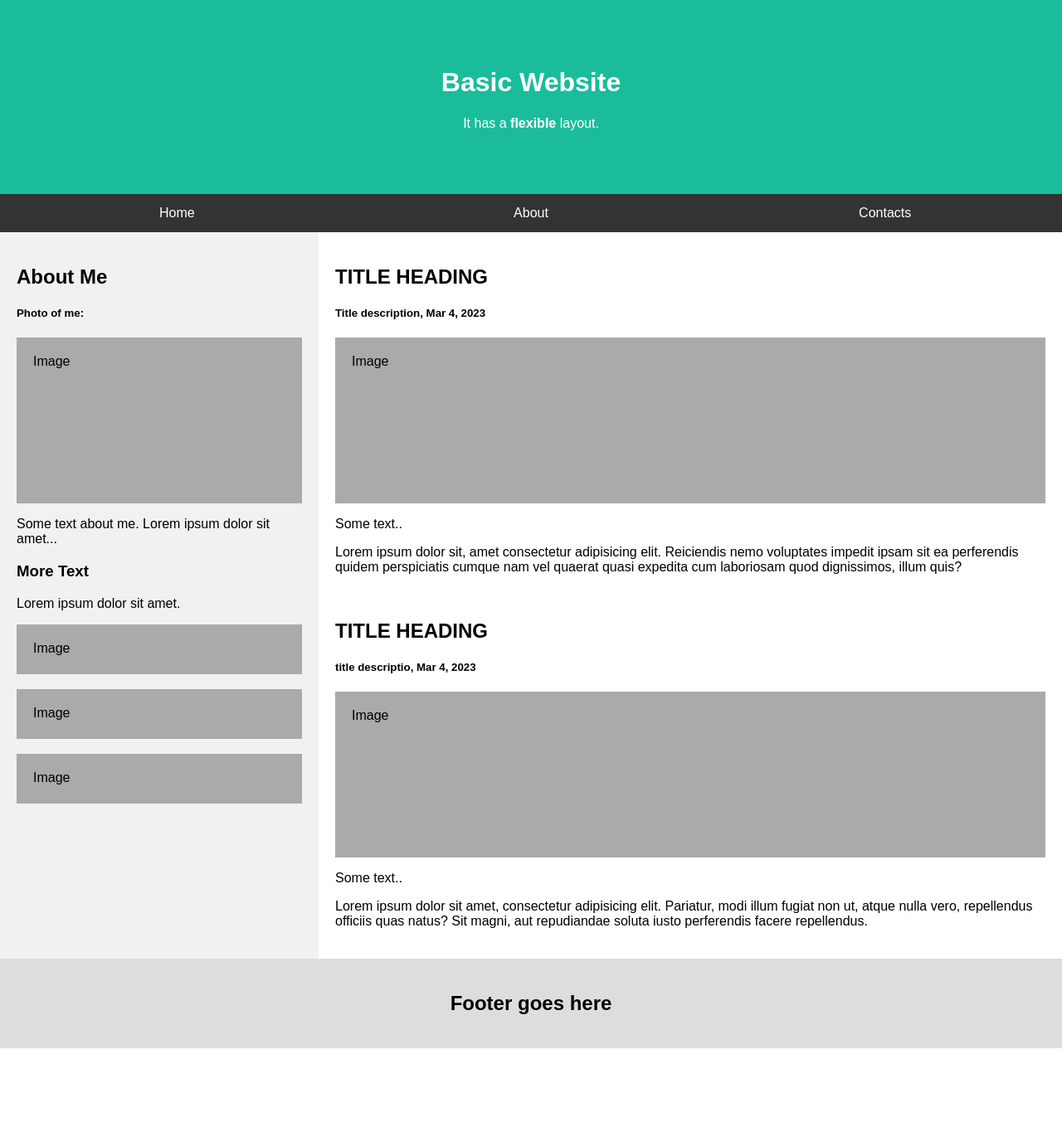
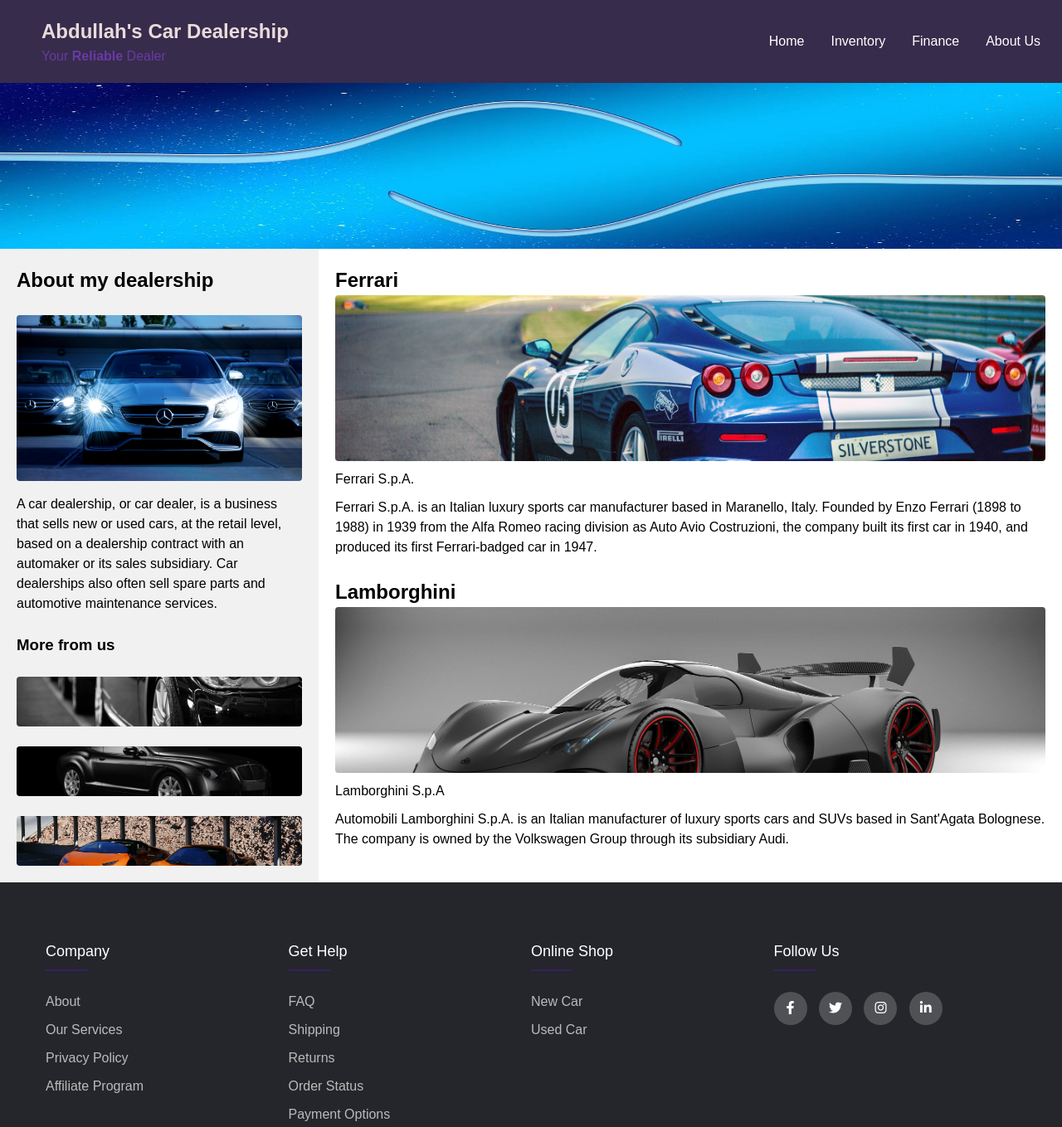
Before and after one commit to bahersadat/myBasicWebsite, a plain HTML site: page index.html in a window 1280 px wide. Shown: the whole page at 83% size. Before the commit the page ends 1264 px from the top, so only its background shows below. Drawn offline with Linux system fonts and the light colour scheme.

Commit message:
from layout to car dealership

```diff
--- a/index.html
+++ b/index.html
@@ -6,60 +6,107 @@
     <meta name="viewport" content="width=device-width, initial-scale=1.0">
     <title>Responsive Website</title>
     <link rel="stylesheet" href="styles.css">
+    <link rel="stylesheet" href="https://cdnjs.cloudflare.com/ajax/libs/font-awesome/6.3.0/css/all.min.css">
 </head>
 <body>
     <!-- Header -->
     <header>
-        <h1>Basic Website</h1>
-        <p>It has a <b>flexible</b> layout.</p>
+        <div class="logo">
+            <h2>Abdullah's Car Dealership</h2>
+            <p>Your <b>Reliable</b> Dealer</p>
+        </div>
+
+        <nav class="navbar">
+            <ul>
+                <li><a href="#">Home</a></li>
+                <li><a href="#">Inventory</a></li>
+                <li><a href="#">Finance</a></li>
+                <li><a href="#">About Us</a>
+                    <ul class="dropdown">
+                        <li><a href="#">About</a></li>
+                        <li><a href="#">Review</a></li>
+                    </ul>
+                </li>
+            </ul>
+        </nav>
     </header>
-    <!-- nav section -->
-    <section class="navbar">
-        <ul>
-            <li><a href="#">Home</a></li>
-            <li><a href="#">About</a></li>
-            <li><a href="#">Contacts</a>
-                <ul class="dropdown">
-                    <li><a href="#">User a</a></li>
-                    <li><a href="#">User b</a></li>
-                    <li><a href="#">User c</a></li>
-                </ul>
-            </li>
-        </ul>
+    <!-- banner section -->
+    <section class="banner">
+        <img src="./resources/banner.jpg" alt="banner">
     </section>
 
     <!-- content section -->
     <section class="row">
 
         <div class="side">
-            <h2>About Me</h2>
-            <h5>Photo of me:</h5>
-            <div class="fakeimg me">Image</div>
-            <p>Some text about me. Lorem ipsum dolor sit amet...</p>
-            <h3>More Text</h3>
-            <p>Lorem ipsum dolor sit amet.</p>
-            <div class="fakeimg" style="height: 60px;">Image</div><br>
-            <div class="fakeimg" style="height: 60px;">Image</div><br>
-            <div class="fakeimg" style="height: 60px;">Image</div>
+            <h2>About my dealership</h2><br>
+
+            <div class="fakeimg me">
+                <!-- <img src="./resources/myCarDealership.jpg" alt=""> -->
+            </div>
+            <p>A car dealership, or car dealer, is a business that sells new or used cars, at the retail level, based on a dealership contract with an automaker or its sales subsidiary. Car dealerships also often sell spare parts and automotive maintenance services.</p><br>
+            <h3>More from us</h3><br>
+
+            <div class="fakeimg side1" style="height: 60px;"></div><br>
+            <div class="fakeimg side2" style="height: 60px;"></div><br>
+            <div class="fakeimg side3" style="height: 60px;"></div>
         </div>
         <main>
-            <h2>TITLE HEADING</h2>
-            <h5>Title description, Mar 4, 2023</h5>
-            <div class="fakeimg mainImg">Image</div>
-            <p>Some text..</p>
-            <p>Lorem ipsum dolor sit, amet consectetur adipisicing elit. Reiciendis nemo voluptates impedit ipsam sit ea perferendis quidem perspiciatis cumque nam vel quaerat quasi expedita cum laboriosam quod dignissimos, illum quis?</p><br>
-            <h2>TITLE HEADING</h2>
-            <h5>title descriptio, Mar 4, 2023</h5>
-            <div class="fakeimg mainImg">Image</div>
-            <p>Some text..</p>
-            <p>Lorem ipsum dolor sit amet, consectetur adipisicing elit. Pariatur, modi illum fugiat non ut, atque nulla vero, repellendus officiis quas natus? Sit magni, aut repudiandae soluta iusto perferendis facere repellendus.</p>
+            <h2>Ferrari</h2>
+
+            <div class="fakeimg ferrari"></div>
+            <p>Ferrari S.p.A.</p>
+            <p>Ferrari S.p.A. is an Italian luxury sports car manufacturer based in Maranello, Italy. Founded by Enzo Ferrari (1898 to 1988) in 1939 from the Alfa Romeo racing division as Auto Avio Costruzioni, the company built its first car in 1940, and produced its first Ferrari-badged car in 1947.</p><br>
+            <h2>Lamborghini</h2>
+
+            <div class="fakeimg lamborghini"></div>
+            <p>Lamborghini S.p.A</p>
+            <p>Automobili Lamborghini S.p.A. is an Italian manufacturer of luxury sports cars and SUVs based in Sant'Agata Bolognese. The company is owned by the Volkswagen Group through its subsidiary Audi.</p>
         </main>
 
     </section>
 
     <!-- footer -->
-    <footer>
-        <h2>Footer goes here</h2>
+    <footer class="footer">
+        <div class="container">
+            <div class="row">
+                <div class="footer-col">
+                    <h4>company</h4>
+                    <ul>
+                        <li><a href="#">about</a></li>
+                        <li><a href="#">our services</a></li>
+                        <li><a href="#">privacy policy</a></li>
+                        <li><a href="#">affiliate program</a></li>
+                    </ul>
+                </div>
+                <div class="footer-col">
+                    <h4>get help</h4>
+                    <ul>
+                        <li><a href="#">FAQ</a></li>
+                        <li><a href="#">shipping</a></li>
+                        <li><a href="#">returns</a></li>
+                        <li><a href="#">order status</a></li>
+                        <li><a href="#">payment options</a></li>
+                    </ul>
+                </div>
+                <div class="footer-col">
+                    <h4>online shop</h4>
+                    <ul>
+                        <li><a href="#">new car</a></li>
+                        <li><a href="#">used car</a></li>
+                    </ul>
+                </div>
+                <div class="footer-col">
+                    <h4>follow us</h4>
+                    <div class="social-links">
+                       <a href="#"><i class="fab fa-facebook-f"></i></a>
+                       <a href="#"><i class="fab fa-twitter"></i></a>
+                       <a href="#"><i class="fab fa-instagram"></i></a>
+                       <a href="#"><i class="fab fa-linkedin-in"></i></a>
+                    </div>
+                </div>
+            </div>
+        </div>
     </footer>
 
 
--- a/styles.css
+++ b/styles.css
@@ -1,23 +1,53 @@
 *{
     box-sizing: border-box;
+    margin: 0;
+    padding: 0;
 }
+
+@import url('https://fonts.googleapis.com/css2?family=Montserrat:ital,wght@0,400;0,700;0,900;1,400&family=Poppins:wght@300;400;500;600;700&display=swap');
+
 body{
     font-family: Arial;
-    margin: 0;
+    line-height: 1.5;
+    font-family: 'Poppins', sans-serif;
+
 }
 
 /* Header/logo title */
 header {
-    padding: 60px;
-    text-align: center;
-    background: #1abc9c;
-    color: white;
+    display: flex;
+    background-color: #372c4b;
+    align-items: center;
+    height: auto;
+
 }
 .navbar{
-    background-color: #333;
+    width: 60%;
+    padding-right: 10px;
+}
+.logo {
+    width: 50%;
+    margin-left: 30px;
+    padding: 20px;
+}
+.logo h2 {
+    color: rgb(233, 219, 219);
+}
+.logo p {
+    color: rgb(105, 57, 168);
+}
+.banner {
+    width: 100%;
+    height: 200px;
+}
+.banner img {
+    width:100%;
+    max-height: 100%;
+
 }
 .navbar ul{
     display: flex;
+    justify-content: flex-end;
     list-style: none;
     margin: 0;
     padding: 0;
@@ -25,7 +55,6 @@ header {
 
 .navbar ul li {
     position: relative;
-    width: 100%;
     text-align: center;
 }
 .navbar a {
@@ -72,9 +101,46 @@ header {
 }
 .fakeimg.me {
     height: 200px;
+    background-image: url(./resources/myCarDealership.jpg);
+    background-size: cover;
+    background-position: center;
+    border-radius: 4px;
+    margin-bottom: 1rem;
 }
-.fakeimg.mainImg {
+.fakeimg.side1 {
+    background-image: url(./resources/1.jpg);
+    background-size: cover;
+    background-position: center;
+    border-radius: 4px;
+}
+.fakeimg.side2 {
+    background-image: url(./resources/2.jpg);
+    background-size: cover;
+    background-position: center;
+    border-radius: 4px;
+}
+.fakeimg.side3 {
+    background-image: url(./resources/3.jpg);
+    background-size: cover;
+    background-position: center;
+    border-radius: 4px;
+}
+.fakeimg.ferrari {
+    background-image: url(./resources/ferrari.jpg);
     height: 200px;
+    background-size: cover;
+    background-position: center;
+    border-radius: 4px;
+}
+.fakeimg.lamborghini {
+    background-image: url(./resources/lamborghini.jpg);
+    height: 200px;
+    background-size: cover;
+    background-position: center;
+    border-radius: 4px;
+}
+main > p {
+    margin-top: 10px;
 }
 /* creating 2 unequal columns */
 /* Sidebar/left */
@@ -91,12 +157,6 @@ main {
     width: 100%;
     padding: 20px;
 }
-/* footer */
-footer {
-    padding: 20px;
-    text-align: center;
-    background-color: #ddd;
-}
 
 /* responsive layout */
 @media screen and (max-width: 700px) {
@@ -104,3 +164,97 @@ footer {
         flex-direction: column;
     }
 }
+
+/* footer */
+/* footer {
+    padding: 20px;
+    text-align: center;
+    background-color: #ddd;
+} */
+.container {
+    max-width: 1170px;
+    margin: auto;
+}
+
+.footer{
+    background-color: #24262b;
+    padding: 70px 0;
+}
+
+.footer ul{
+    list-style: none;
+}
+.footer .row {
+    display: flex;
+    flex-wrap: wrap;
+}
+.footer-col {
+    width: 25%;
+}
+.footer-col h4 {
+    font-size: 18px;
+    color: #ffffff;
+    text-transform: capitalize;
+    margin-bottom: 35px;
+    font-weight: 500;
+    position: relative;
+
+}
+.footer-col h4::before {
+    content: '';
+    position: absolute;
+    left: 0;
+    bottom: -10px;
+    background-color: #391e63;
+    height: 2px;
+    box-sizing: border-box;
+    width: 50px;
+}
+.footer-col ul li:not(:last-child) {
+    margin-bottom: 10px;
+}
+.footer-col ul li a {
+    font-size: 16px;
+    text-transform: capitalize;
+    color: #ffff;
+    text-decoration: none;
+    font-weight: 300;
+    color: #bbb;
+    display: block;
+    transition: all 0.3s ease;
+}
+.footer-col ul li a:hover {
+    color: #ffffff;
+    padding-left: 8px;
+}
+.footer-col .social-links a {
+    display: inline-block;
+    height: 40px;
+    width: 40px;
+    background-color: rgba(255, 255, 255, 0.2);
+    margin: 0 10px 10px 0;
+    text-align: center;
+    line-height: 40px;
+    border-radius: 50%;
+    color: #fff;
+    transition: all 0.5s ease;
+
+}
+.footer-col .social-links a:hover {
+    color: #24262b;
+    background-color: #fff;
+
+}
+/* responsive */
+@media screen and (max-width: 767px) {
+    .footer-col {
+        width: 50%;
+        margin-bottom: 30px;
+    }
+}
+@media screen and (max-width: 574px) {
+    .footer-col {
+        width: 100%;
+        margin-bottom: 30px;
+    }
+}
```
Also changed, not shown: resources/1.jpg (added), resources/2.jpg (added), resources/3.jpg (added), resources/banner.jpg (added), resources/bugatti.jpg (added), resources/ferrari.jpg (added), resources/lamborghini.jpg (added), resources/myCarDealership.jpg (added), resources/navBar.jpg (added).
